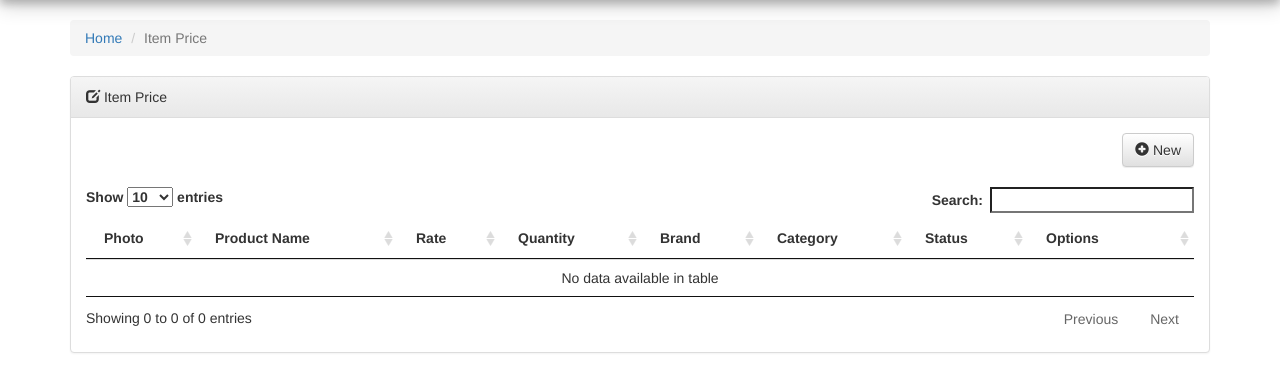
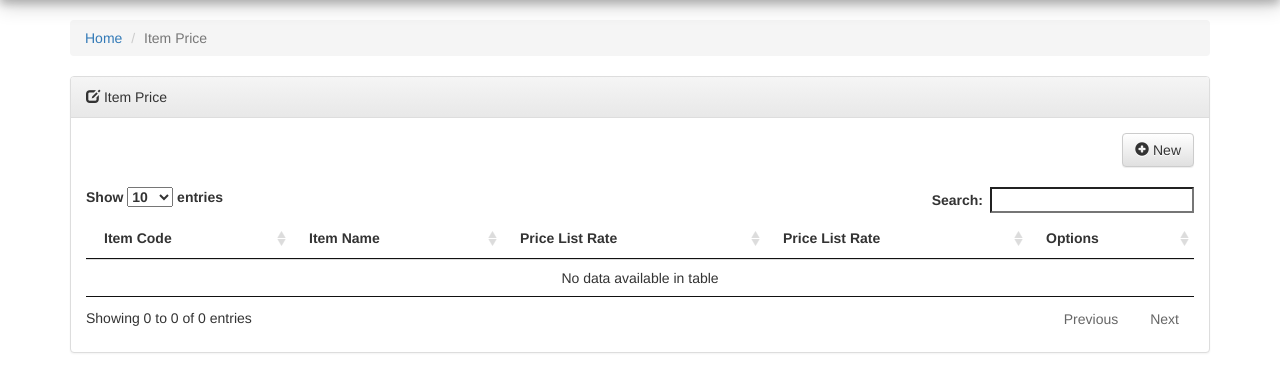
Before and after one commit to HumansMetaTech/Inventory-Managemenent-System, a PHP site: page /Inventory-Managemenent-System/item-price.php in a window 1280 px wide. Shown: the part 51-443 px from the top of the page. Run offline with PHP 8.4, Linux system fonts and the light colour scheme; a user stored in the database is signed in; data that the repository does not hold is empty.

Commit message:
Updated Item Price

```diff
--- a/item-price.php
+++ b/item-price.php
@@ -24,13 +24,10 @@
 				<table class="table" id="manageProductTable">
 					<thead>
 						<tr>
-							<th style="width:10%;">Photo</th>
-							<th>Product Name</th>
-							<th>Rate</th>
-							<th>Quantity</th>
-							<th>Brand</th>
-							<th>Category</th>
-							<th>Status</th>
+							<th>Item Code</th>
+							<th>Item Name</th>
+							<th>Price List Rate</th>
+							<th>Price List Rate</th>
 							<th style="width:15%;">Options</th>
 						</tr>
 					</thead>
@@ -43,12 +40,11 @@
 </div> <!-- /row -->
 
 
-<!-- add product -->
-<div class="modal fade" id="addProductModal" tabindex="-1" role="dialog">
+<!-- add Item Price -->
+<div class="modal fade" id="addItemPriceModal" tabindex="-1" role="dialog">
   <div class="modal-dialog">
     <div class="modal-content">
-
-    	<form class="form-horizontal" id="submitProductForm" action="php_action/createProduct.php" method="POST" enctype="multipart/form-data">
+    	<form class="form-horizontal" id="submitProductForm" action="php_action/createItemPrice.php" method="POST" enctype="multipart/form-data">
 	      <div class="modal-header">
 	        <button type="button" class="close" data-dismiss="modal" aria-label="Close"><span aria-hidden="true">&times;</span></button>
 	        <h4 class="modal-title"><i class="fa fa-plus"></i> New Item Price</h4>
```
